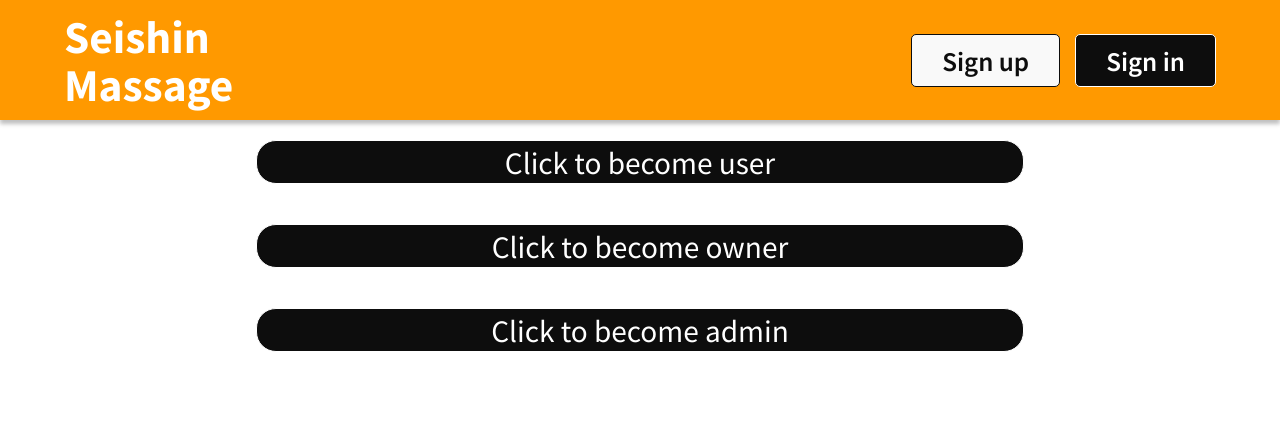
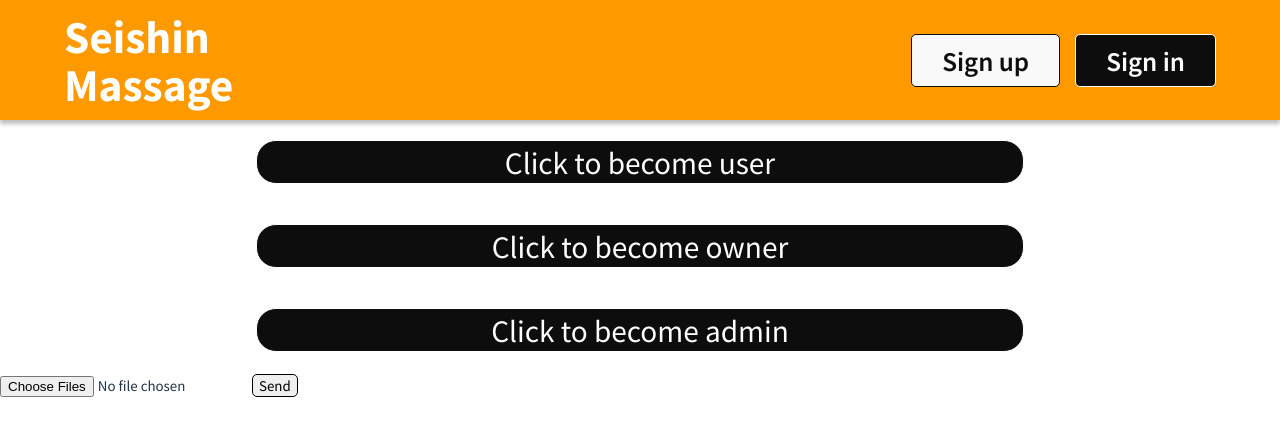
Before and after one commit to thaind194667/fe-codebase, a React (Vite) app: page / in a window 1280 px wide. Shown: the top 436 px of the page. Built offline with nearby package versions, Linux system fonts and the light colour scheme.

Commit message:
add input file

```diff
--- a/src/pages/HomePage.jsx
+++ b/src/pages/HomePage.jsx
@@ -1,10 +1,37 @@
 import Header from "@/layouts/Header"
+import axios from 'axios'
+import {apiURL} from '@/hooks/hooks'
+
+axios.defaults.headers.post['Content-Type'] = 'multipart/form-data';
 
 export default function HomePage() {
 
     const setRole = (role) => {
         localStorage.setItem('role', role);
         window.location.reload();
+    }
+
+    const handleSendImg = () => {
+        const fileList = document.getElementById('files').files;
+        const apiParams = new FormData();
+        apiParams.append('name', 'abc');
+        apiParams.append('fileList', fileList);
+        // {
+        //     name: 'abc',
+        //     fileList : document.getElementById('files').files
+        // };
+
+        console.log(fileList);
+        axios.post(`${apiURL}/massage-facilities/store`, apiParams,
+            {
+                headers: {
+                "content-type": "multipart/form-data",
+                },
+            }
+        )
+        .then((res) => {
+            console.log(res);
+        })
     }
 
     return (
@@ -36,6 +63,10 @@ export default function HomePage() {
                 }
             </div>
 
+            <input type="file" name="file" id="files" multiple/>
+
+            <button onClick={handleSendImg}>Send</button>
+
         </>
     )
 }
```
